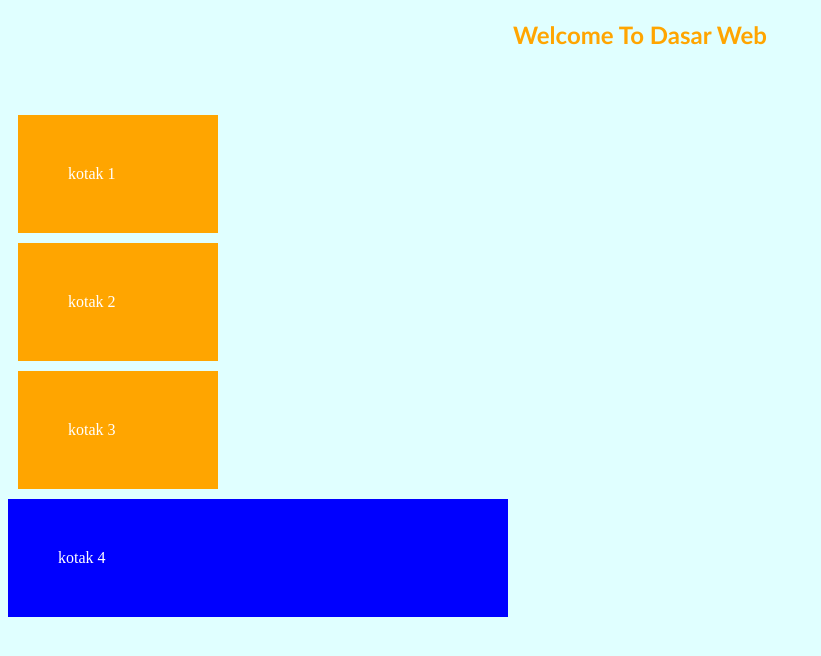
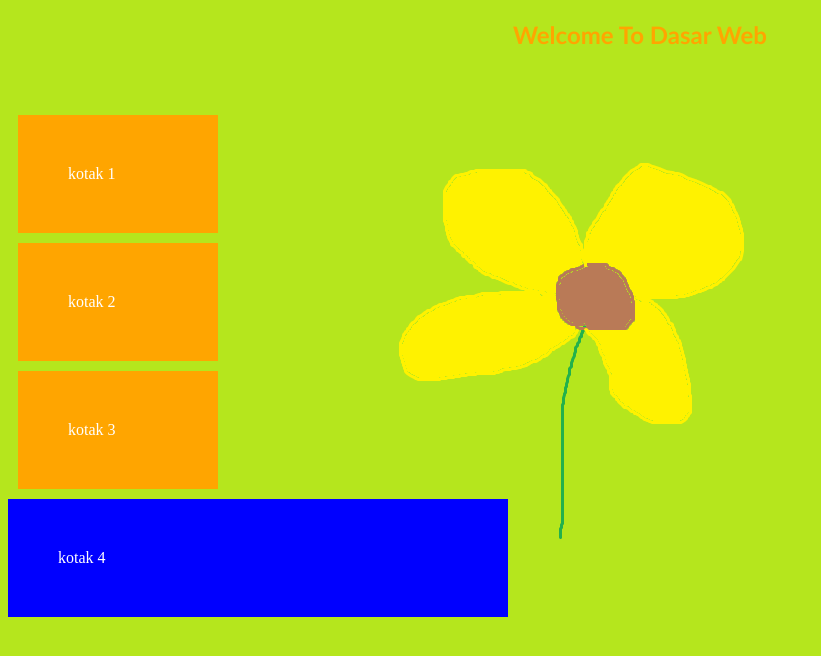
Before and after one commit to rgdane/dasarWeb, a PHP site: page / in a window 1280 px wide. Shown: the top 656 px of the page, without its empty margins (0-821 px from the left). Run offline with PHP 8.4, Linux system fonts and the light colour scheme.

Commit message:
Pertemuan 02 - Praktikum 5

```diff
--- a/style.css
+++ b/style.css
@@ -20,6 +20,7 @@
 }
 
 body{
-    background: lightcyan;
+    background: url("img/flower.png"), url("img/field.png");
+    background-repeat: no-repeat, repeat;
     color: white;
 }
```
Also changed, not shown: img/bunga.jpg (added), img/field.png (added), img/flower.png (added).
